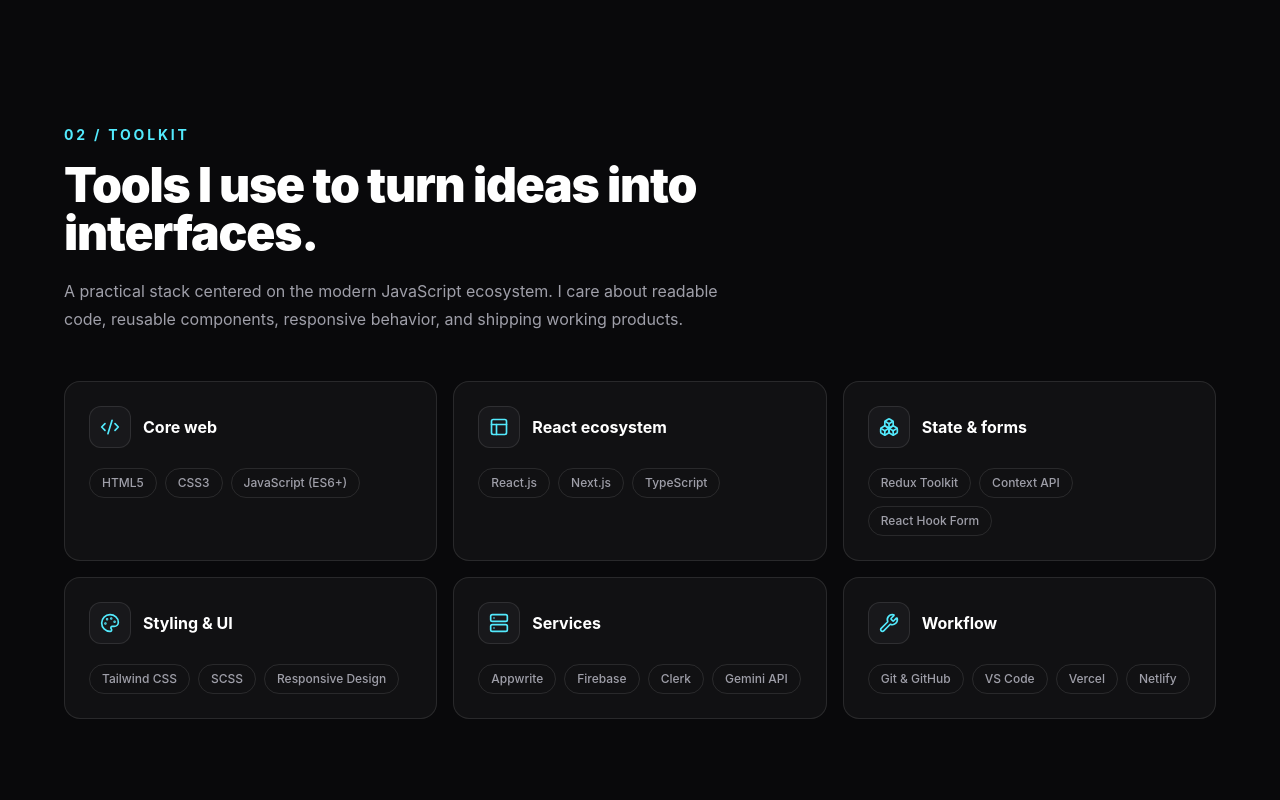
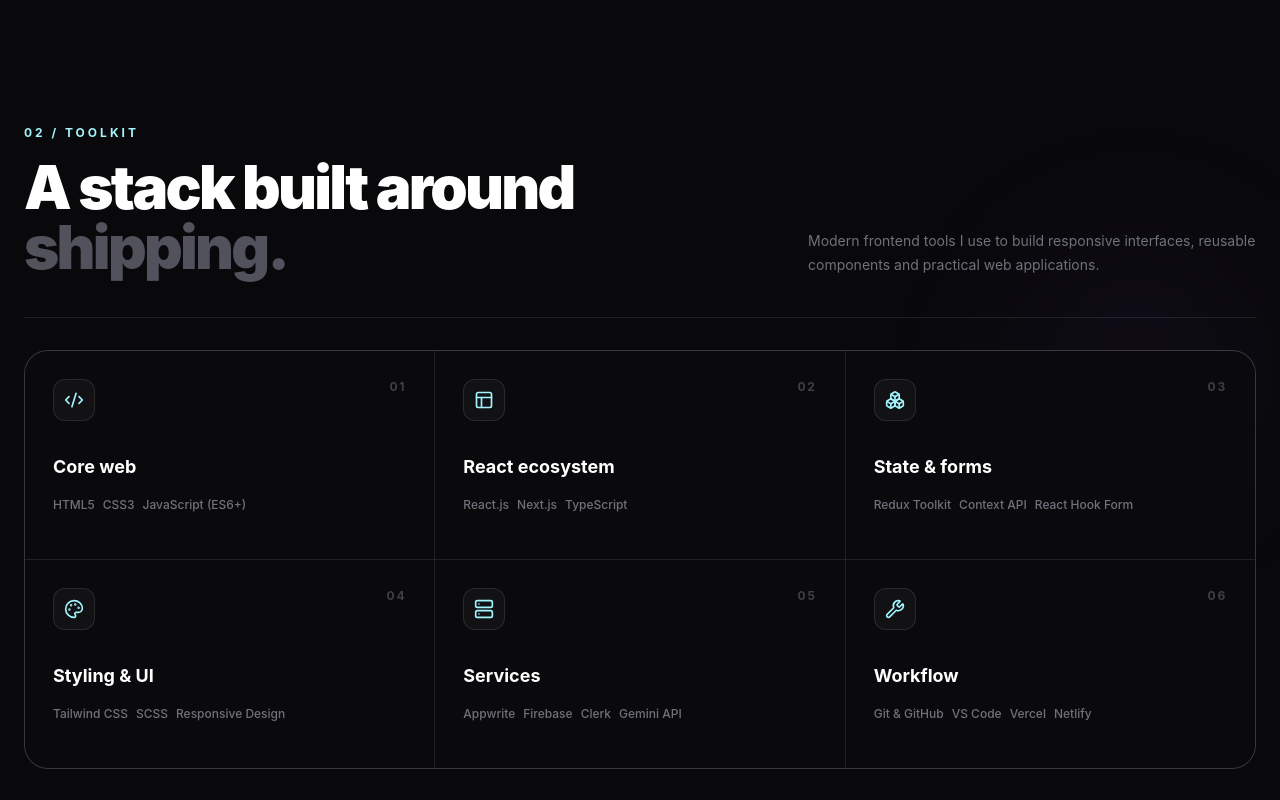
Before and after one commit to qutubahmed732/Portfolio, a React (Vite) app: page / in a window 1280 px wide. Shown: the part 1800-2600 px from the top of the page. Built offline with nearby package versions, Linux system fonts and the light colour scheme.

Commit message:
feat: redesign skills section

```diff
--- a/src/components/Skills.jsx
+++ b/src/components/Skills.jsx
@@ -1,31 +1,37 @@
 import { Code2, Layout, Boxes, Palette, Server, Wrench } from "lucide-react";
 
 const skills = [
-  { category: "Core web", icon: Code2, items: ["HTML5", "CSS3", "JavaScript (ES6+)"] },
-  { category: "React ecosystem", icon: Layout, items: ["React.js", "Next.js", "TypeScript"] },
-  { category: "State & forms", icon: Boxes, items: ["Redux Toolkit", "Context API", "React Hook Form"] },
-  { category: "Styling & UI", icon: Palette, items: ["Tailwind CSS", "SCSS", "Responsive Design"] },
-  { category: "Services", icon: Server, items: ["Appwrite", "Firebase", "Clerk", "Gemini API"] },
-  { category: "Workflow", icon: Wrench, items: ["Git & GitHub", "VS Code", "Vercel", "Netlify"] },
+  { category: "Core web", icon: Code2, number: "01", items: ["HTML5", "CSS3", "JavaScript (ES6+)"] },
+  { category: "React ecosystem", icon: Layout, number: "02", items: ["React.js", "Next.js", "TypeScript"] },
+  { category: "State & forms", icon: Boxes, number: "03", items: ["Redux Toolkit", "Context API", "React Hook Form"] },
+  { category: "Styling & UI", icon: Palette, number: "04", items: ["Tailwind CSS", "SCSS", "Responsive Design"] },
+  { category: "Services", icon: Server, number: "05", items: ["Appwrite", "Firebase", "Clerk", "Gemini API"] },
+  { category: "Workflow", icon: Wrench, number: "06", items: ["Git & GitHub", "VS Code", "Vercel", "Netlify"] },
 ];
 
 export default function Skills() {
   return (
-    <section id="skills" className="reveal-section px-6 py-24 sm:py-32">
-      <div className="mx-auto max-w-6xl">
-        <div className="max-w-2xl">
-          <p className="reveal-item text-sm font-bold uppercase tracking-[.2em] text-cyan-300">02 / Toolkit</p>
-          <h2 className="reveal-item mt-4 text-4xl font-black tracking-tight text-white sm:text-5xl">Tools I use to turn ideas into interfaces.</h2>
-          <p className="reveal-item mt-5 leading-7 text-zinc-400">A practical stack centered on the modern JavaScript ecosystem. I care about readable code, reusable components, responsive behavior, and shipping working products.</p>
+    <section id="skills" className="reveal-section relative overflow-hidden px-6 py-24 sm:py-32">
+      <div className="pointer-events-none absolute right-0 top-1/4 h-72 w-72 rounded-full bg-violet-500/[.04] blur-3xl" />
+      <div className="mx-auto max-w-7xl">
+        <div className="flex flex-col gap-8 border-b border-white/10 pb-10 lg:flex-row lg:items-end lg:justify-between">
+          <div className="max-w-3xl">
+            <p className="reveal-item text-xs font-bold uppercase tracking-[.25em] text-cyan-200">02 / Toolkit</p>
+            <h2 className="reveal-item mt-4 text-4xl font-black tracking-[-.045em] text-white sm:text-6xl">A stack built around <span className="text-zinc-600">shipping.</span></h2>
+          </div>
+          <p className="reveal-item max-w-md text-sm leading-6 text-zinc-500">Modern frontend tools I use to build responsive interfaces, reusable components and practical web applications.</p>
         </div>
-        <div className="mt-12 grid gap-4 sm:grid-cols-2 lg:grid-cols-3">
-          {skills.map(({ category, icon: Icon, items }) => (
-            <article key={category} className="reveal-item rounded-2xl border border-white/10 bg-white/[.035] p-6 transition duration-300 hover:-translate-y-1 hover:border-cyan-300/20 hover:bg-white/[.055]">
-              <div className="mb-5 flex items-center gap-3">
-                <div className="rounded-xl border border-white/10 bg-zinc-900 p-2.5 text-cyan-300"><Icon size={20} /></div>
-                <h3 className="font-bold text-white">{category}</h3>
+
+        <div className="mt-8 grid gap-px overflow-hidden rounded-[1.5rem] border border-white/10 bg-white/10 sm:grid-cols-2 lg:grid-cols-3">
+          {skills.map(({ category, icon: Icon, number, items }) => (
+            <article key={category} className="reveal-item group relative min-h-52 bg-[#0a0a0d] p-7 transition duration-500 hover:bg-[#0f1014]">
+              <div className="flex items-start justify-between">
+                <div className="rounded-xl border border-white/10 bg-white/[.035] p-2.5 text-cyan-200 transition duration-300 group-hover:border-cyan-300/25 group-hover:scale-105"><Icon size={20} /></div>
+                <span className="text-xs font-bold tracking-[.15em] text-zinc-700">{number}</span>
               </div>
-              <div className="flex flex-wrap gap-2">{items.map((item) => <span key={item} className="rounded-full border border-white/10 px-3 py-1.5 text-xs font-medium text-zinc-400">{item}</span>)}</div>
+              <h3 className="mt-8 text-lg font-bold text-white">{category}</h3>
+              <div className="mt-4 flex flex-wrap gap-2">{items.map((item) => <span key={item} className="text-xs font-medium text-zinc-500 transition group-hover:text-zinc-300">{item}</span>)}</div>
+              <div className="absolute bottom-0 left-7 right-7 h-px origin-left scale-x-0 bg-cyan-300/50 transition duration-500 group-hover:scale-x-100" />
             </article>
           ))}
         </div>
```
